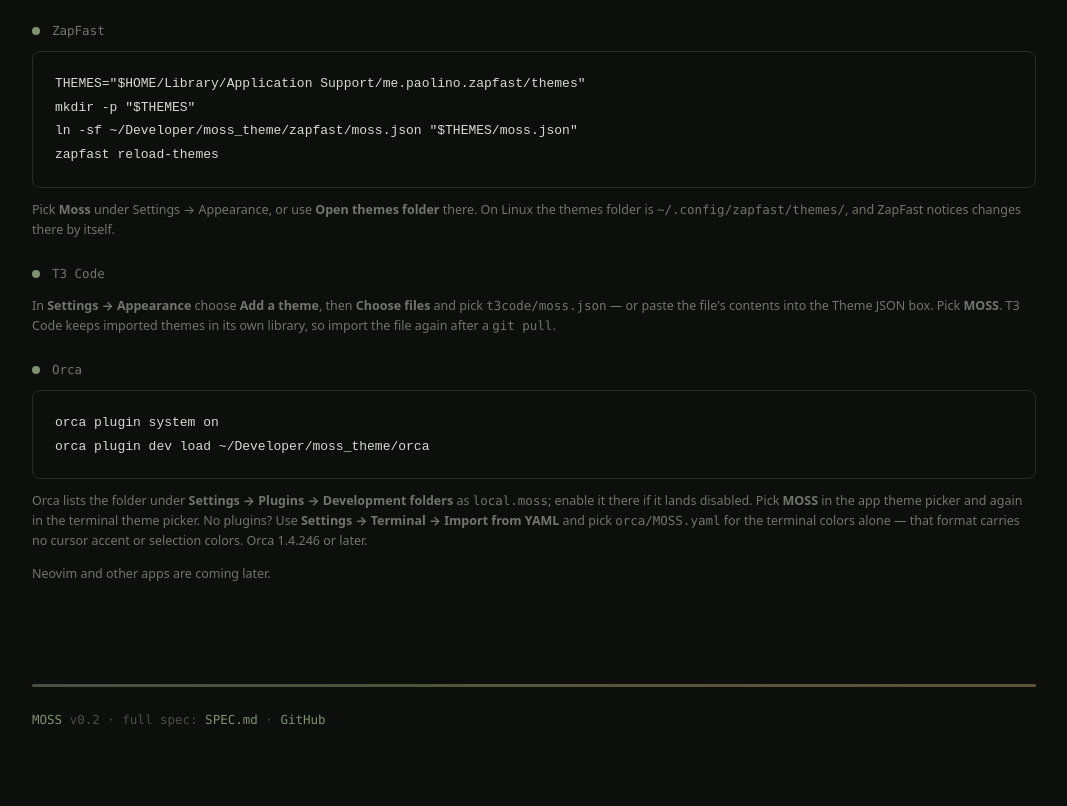
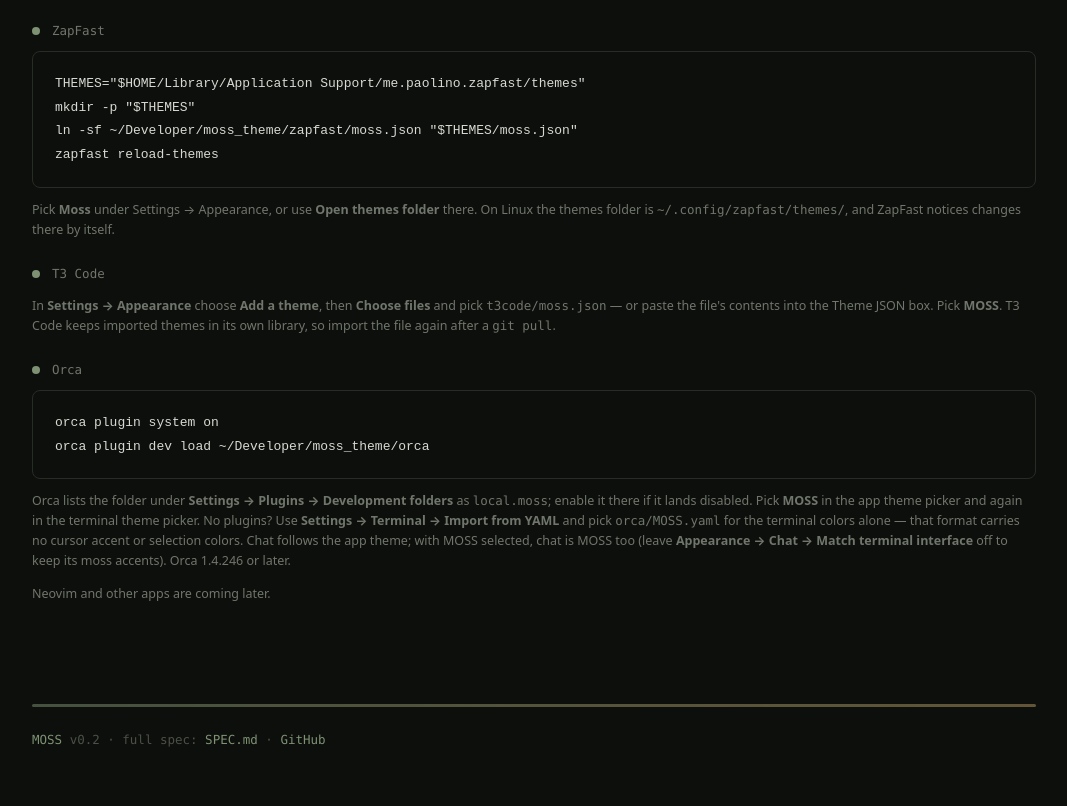
Before and after one commit to gentilfp/moss_theme, a plain HTML site: page index.html in a window 1280 px wide. Shown: the part 9956-10762 px from the top of the page, without its empty margins (106-1173 px from the left). Drawn offline with Linux system fonts and the light colour scheme.

Commit message:
Document how Orca's chat gets its colors
Orca has no chat theme and no chat contribution point, so a port cannot
ship chat colors: the chat canvas is the app theme's foreground mixed 5%
into its background, and the rest reads the same 66 tokens. With Match
terminal interface on, Orca switches that source to the terminal palette
and re-derives chat accents from the foreground, which is why the moss
accents recede there.

orca/README.md now records both setups and the three chat colors that
stay Orca's own (chat-warning, chat-unread and the callout notes) because
they are internal rather than public theme tokens.

```diff
--- a/index.html
+++ b/index.html
@@ -1241,7 +1241,7 @@ zapfast reload-themes</code></pre>
     <div class="sample-head"><span class="dot"></span><span class="fname">Orca</span></div>
     <pre class="code"><code>orca plugin system on
 orca plugin dev load ~/Developer/moss_theme/orca</code></pre>
-    <p class="prov-note">Orca lists the folder under <strong>Settings &rarr; Plugins &rarr; Development folders</strong> as <span class="mono">local.moss</span>; enable it there if it lands disabled. Pick <strong>MOSS</strong> in the app theme picker and again in the terminal theme picker. No plugins? Use <strong>Settings &rarr; Terminal &rarr; Import from YAML</strong> and pick <span class="mono">orca/MOSS.yaml</span> for the terminal colors alone &mdash; that format carries no cursor accent or selection colors. Orca 1.4.246 or later.</p>
+    <p class="prov-note">Orca lists the folder under <strong>Settings &rarr; Plugins &rarr; Development folders</strong> as <span class="mono">local.moss</span>; enable it there if it lands disabled. Pick <strong>MOSS</strong> in the app theme picker and again in the terminal theme picker. No plugins? Use <strong>Settings &rarr; Terminal &rarr; Import from YAML</strong> and pick <span class="mono">orca/MOSS.yaml</span> for the terminal colors alone &mdash; that format carries no cursor accent or selection colors. Chat follows the app theme; with MOSS selected, chat is MOSS too (leave <strong>Appearance &rarr; Chat &rarr; Match terminal interface</strong> off to keep its moss accents). Orca 1.4.246 or later.</p>
 
     <p class="prov-note">Neovim and other apps are coming later.</p>
   </section>
```
Also changed, not shown: README.md, orca/README.md.
